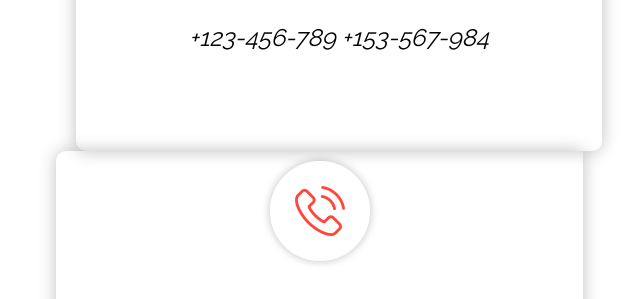
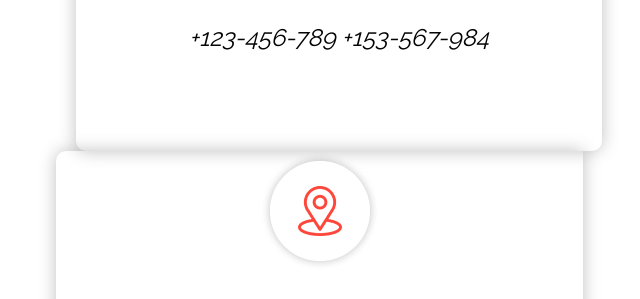
Before and after one commit to Uapanda/ice-cream, a plain HTML site: page index.html in a window 1280 px wide. Shown: the part 2538-2837 px from the top of the page, 94-734 px from the left. Drawn offline with nearby package versions, Linux system fonts and the light colour scheme.

Commit message:
summaryy

```diff
--- a/index.html
+++ b/index.html
@@ -124,7 +124,7 @@
                 </div>
 
                 <div class="adress">
-                    <img class="nc-img" src="images/phone-call 1.png">
+                    <img class="nc-img" src="images/location 1.png">
                     <h2 class="na-title">Address</h2>
                     <p class="na-text">Flatiron Building, 175 5th Ave, New York, NY 10010, USA</p>
                 </div>
```
